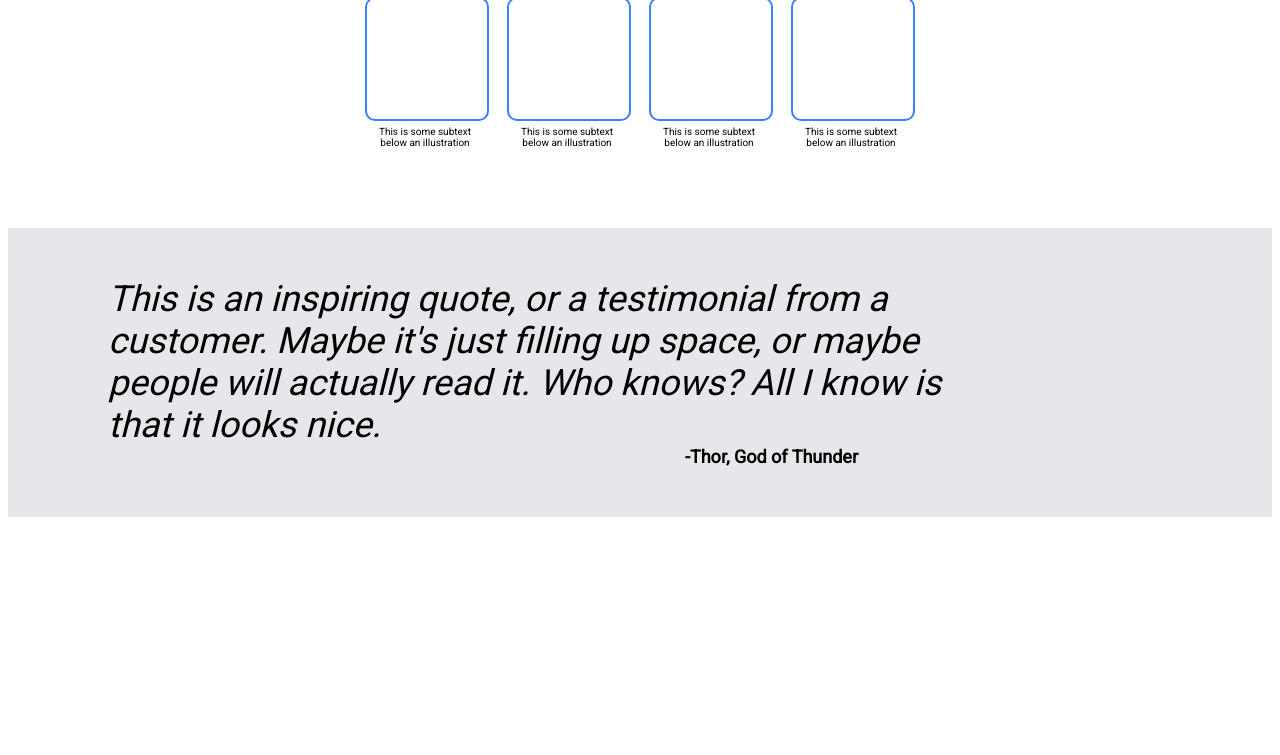
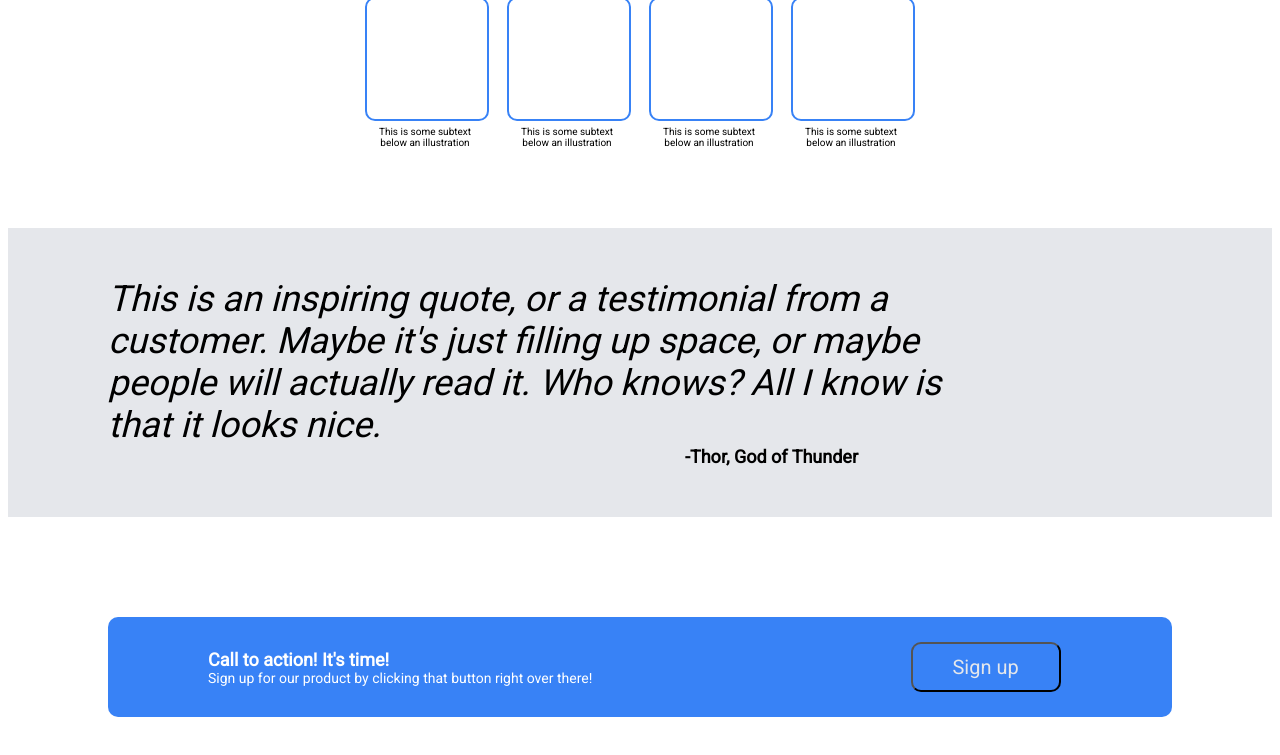
Before and after one commit to ikari4/flex-project, a plain HTML site: page index.html in a window 1280 px wide. Shown: the part 621-1376 px from the top of the page. Before the commit the page ends 1146 px from the top, so only its background shows below. Drawn offline with Linux system fonts and the light colour scheme.

Commit message:
Create section 4

```diff
--- a/index.html
+++ b/index.html
@@ -23,7 +23,7 @@
             <div class="left1">
                 <div class="left1top">This website is awesome</div>
                 <div class="left1mid">This website has some subtext that goes under the main title. It's smaller font and the color is lower contrast.</div>
-                <button class="btext">Sign up</button>
+                <button class="b1text">Sign up</button>
             </div>
             <div class="right1">this is a placeholder for an image</div>
         </div>
@@ -52,6 +52,15 @@
             <div class="quote">This is an inspiring quote, or a testimonial from a customer. Maybe it's just filling up space, or maybe people will actually read it. Who knows? All I know is that it looks nice.</div>
             <div class="speaker">-Thor, God of Thunder</div>
         </div>
+        <div class="sec4">
+            <div class="left4">
+                <div class="call-text">Call to action! It's time!</div>
+                <div class="small-text">Sign up for our product by clicking that button right over there!</div>
+            </div>
+            <div class="right4">
+                <button class="b2text">Sign up</button>
+            </div>
+        </div>
     </div>
 </body>
 
--- a/styles.css
+++ b/styles.css
@@ -12,7 +12,6 @@
 .header {
     display: flex;
     justify-content: space-between;
-    /* flex-direction: row; */
     padding: 0px 100px;
     background-color: #1f2937;
 }
@@ -24,7 +23,6 @@
 
 .linkbox {
     display: flex;
-    /* flex-direction: row; */
     justify-content: flex end;
     gap: 12px;
 }
@@ -38,7 +36,6 @@ a {
 .sec1 {
     display: flex;
     background-color: #1f2937;
-    /* justify-content: flex-end; */
     height: 500px;
     align-items: center;
     padding: 0px 100px;
@@ -51,7 +48,6 @@ a {
     color: #f9faf8;
     background-color: #1f2937;
     padding: 0 30px;
-    /* gap: 0 50px; */
 }
 
 .right1 {
@@ -74,17 +70,14 @@ a {
     font-size: 18px;
 }
 
-button {
+.b1text {
+    color: #f9faf8;
+    font-size: 20px;
     background-color: #3882f6;
     border-radius: 10px;
     height: 50px;
     width: 150px;
     margin-top: 20px;
-}
-
-.btext {
-    color: #f9faf8;
-    font-size: 20px;
 }
 
 .sec2 {
@@ -104,7 +97,6 @@ button {
 
 .bottom2 {
     display: flex;
-    /* flex-direction: row; */
     justify-content: center;
     gap: 18px;
 }
@@ -122,7 +114,6 @@ button {
 .boxn {
     display: flex;
     flex-direction: column;
-    /* align-items: center; */
 }
 
 .caption {
@@ -151,6 +142,50 @@ button {
     text-align: right;
     font-size: 18px;
     max-width: 850px;
-    padding-bottom: 50px;
+    padding: 0 100px 50px 0;
     font-weight: 800;
 }
+
+.sec4 {
+    display: flex;
+    align-items: center;
+    background-color: #3882f6;
+    height: 100px;
+    margin: 100px 100px;
+    border-radius: 10px;
+}
+
+.left4 {
+    display: flex;
+    flex-direction: column;
+    flex-basis: 80%;
+    padding: 0 0 0 100px;
+}
+
+.right4 {
+    display: flex;
+    flex-direction: column;
+    align-items: center;
+    flex-basis: 20%;
+    padding: 0 100px 0 0;
+}
+
+.call-text {
+    font-size: 18px;
+    font-weight: 800;
+    color: white;
+}
+
+.small-text {
+    font-size: 14px;
+    color: white;
+}
+
+.b2text {
+    color: #e5e7eb;
+    font-size: 20px;
+    background-color: #3882f6;
+    border-radius: 10px;
+    height: 50px;
+    width: 150px;
+}
```
